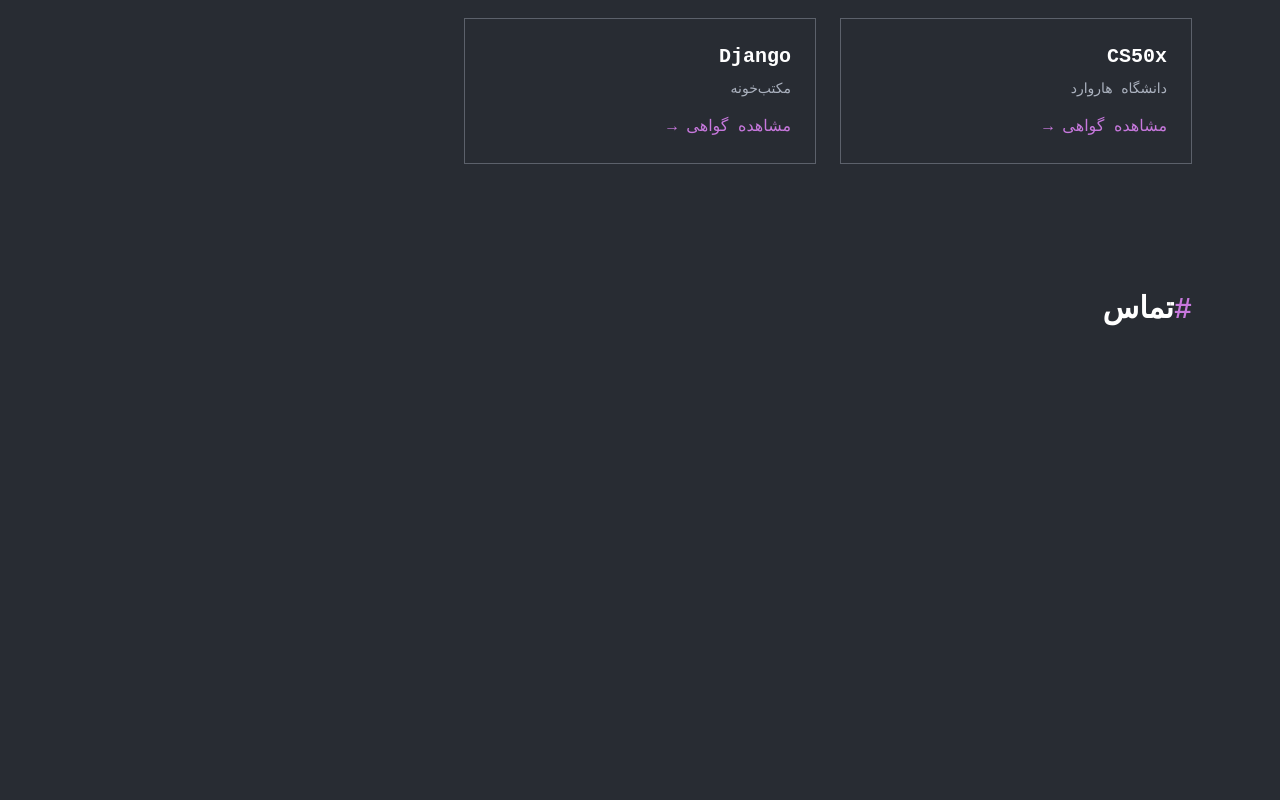
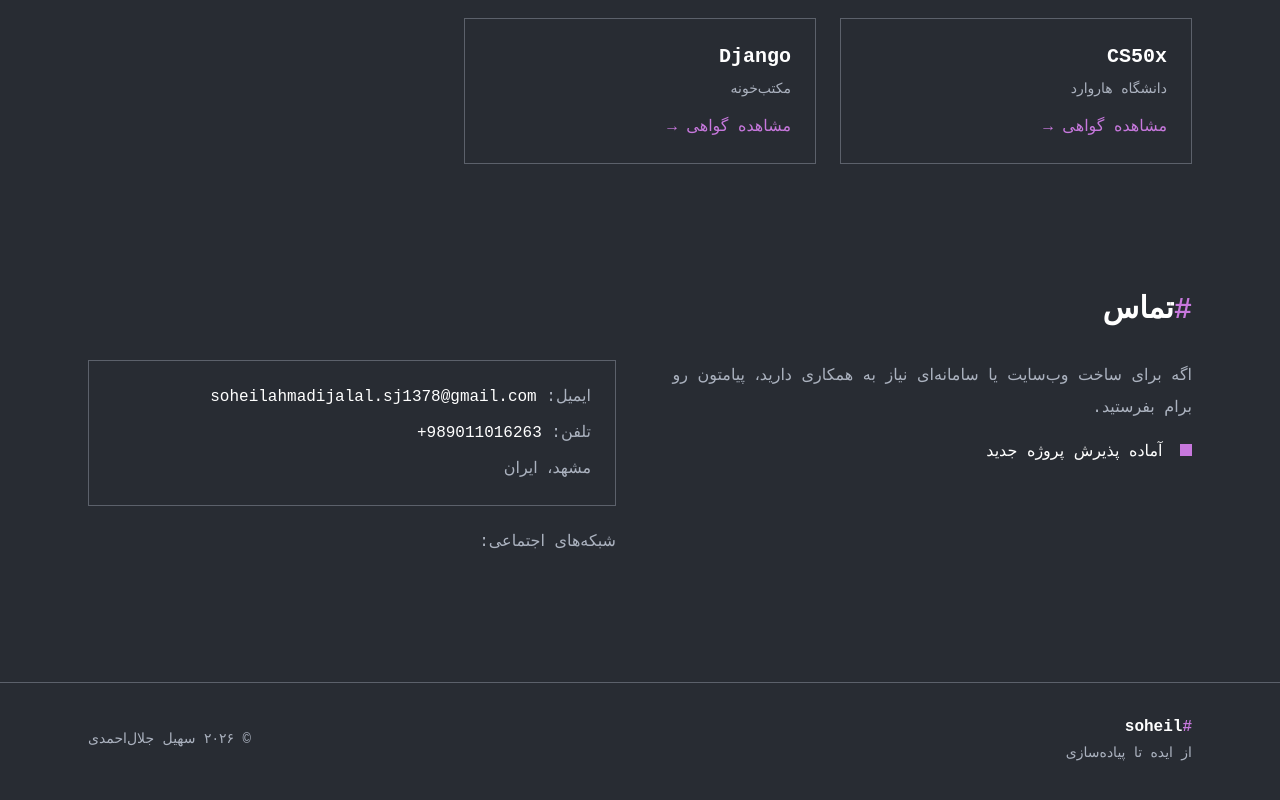
Before and after one commit to SoheilJA/my-react-portfolio, a Vue app: page / in a window 1280 px wide. Shown: the part 3065-3865 px from the top of the page. Built offline with nearby package versions, Linux system fonts and the light colour scheme.

Commit message:
افزودن بخش تماس و فوتر

```diff
--- /dev/null
+++ b/src/components/ContactSection.vue
@@ -0,0 +1,59 @@
+<script setup>
+import {content} from '../data/store'
+</script>
+
+<template>
+  <section id="contact" class="py-16">
+    <h2 class="text-3xl font-bold text-white">
+      <span class="text-accent">#</span>{{ $t('nav.contact') }}
+    </h2>
+
+    <div class="mt-8 grid gap-12 md:grid-cols-2">
+      <div>
+        <p class="leading-8">{{ $t('contact.text') }}</p>
+        <p class="mt-4 text-white">
+          <span class="me-2 inline-block h-3 w-3 bg-accent"></span>
+          {{ $t('hero.status') }}
+        </p>
+      </div>
+
+      <div class="space-y-6">
+        <div class="border border-muted/40 p-6">
+          <ul class="space-y-3">
+            <li>
+              {{ $t('contact.email') }}:
+              <a :href="'mailto:' + content.contact.email" class="text-white hover:text-accent">
+                {{ content.contact.email }}
+              </a>
+            </li>
+            <li>
+              {{ $t('contact.phone') }}:
+              <a
+                  :href="'tel:' + content.contact.phone"
+                  dir="ltr"
+                  class="inline-block text-white hover:text-accent"
+              >
+                {{ content.contact.phone }}
+              </a>
+            </li>
+            <li>{{ $t('contact.location') }}</li>
+          </ul>
+        </div>
+
+        <div class="flex flex-wrap items-center gap-4">
+          <span>{{ $t('contact.social') }}:</span>
+          <template v-for="s in content.contact.socials" :key="s.id">
+            <a
+                v-if="s.url"
+                :href="s.url"
+                target="_blank"
+                class="border border-muted/40 px-3 py-1 transition hover:border-accent hover:text-white"
+            >
+              {{ s.name }}
+            </a>
+          </template>
+        </div>
+      </div>
+    </div>
+  </section>
+</template>
--- /dev/null
+++ b/src/components/SiteFooter.vue
@@ -0,0 +1,15 @@
+<template>
+  <footer class="mt-16 border-t border-muted/40">
+    <div
+        class="mx-auto flex max-w-6xl flex-col gap-4 px-6 py-8 md:flex-row md:items-center md:justify-between"
+    >
+      <div>
+        <span class="font-bold text-white">
+          <span class="text-accent">#</span>soheil
+        </span>
+        <p class="mt-1 text-sm">{{ $t('hero.tagline') }}</p>
+      </div>
+      <p class="text-sm">{{ $t('footer.rights') }}</p>
+    </div>
+  </footer>
+</template>
--- a/src/data/content.json
+++ b/src/data/content.json
@@ -83,6 +83,30 @@
     "certs.verify": {
       "fa": "مشاهده گواهی",
       "en": "View certificate"
+    },
+    "contact.text": {
+      "fa": "اگه برای ساخت وب‌سایت یا سامانه‌ای نیاز به همکاری دارید، پیامتون رو برام بفرستید.",
+      "en": "If you need a website or web system built, send me a message."
+    },
+    "contact.email": {
+      "fa": "ایمیل",
+      "en": "Email"
+    },
+    "contact.phone": {
+      "fa": "تلفن",
+      "en": "Phone"
+    },
+    "contact.location": {
+      "fa": "مشهد، ایران",
+      "en": "Mashhad, Iran"
+    },
+    "contact.social": {
+      "fa": "شبکه‌های اجتماعی",
+      "en": "Social media"
+    },
+    "footer.rights": {
+      "fa": "© ۲۰۲۶ سهیل جلال‌احمدی",
+      "en": "© 2026 Soheil JalalAhmadi"
     }
   },
   "services": [
@@ -435,5 +459,31 @@
       },
       "link": "https://www.maktabkhooneh.org/"
     }
-  ]
+  ],
+  "contact": {
+    "email": "soheilahmadijalal.sj1378@gmail.com",
+    "phone": "+989011016263",
+    "socials": [
+      {
+        "id": 1,
+        "name": "GitHub",
+        "url": ""
+      },
+      {
+        "id": 2,
+        "name": "LinkedIn",
+        "url": ""
+      },
+      {
+        "id": 3,
+        "name": "Telegram",
+        "url": ""
+      },
+      {
+        "id": 4,
+        "name": "WhatsApp",
+        "url": ""
+      }
+    ]
+  }
 }
--- a/src/pages/HomePage.vue
+++ b/src/pages/HomePage.vue
@@ -5,23 +5,20 @@ import ServicesSection from "../components/ServicesSection.vue";
 import ProjectsSection from "../components/ProjectsSection.vue";
 import AboutSection from "../components/AboutSection.vue";
 import CertificatesSection from "../components/CertificatesSection.vue";
+import ContactSection from "../components/ContactSection.vue";
+import SiteFooter from "../components/SiteFooter.vue";
 
-const sections = [ "contact"];
 </script>
 
 <template>
-  <SiteHeader />
+  <SiteHeader/>
   <main class="mx-auto max-w-6xl px-6 pt-24">
-    <HeroSection />
-    <ServicesSection />
-    <ProjectsSection />
-    <AboutSection />
+    <HeroSection/>
+    <ServicesSection/>
+    <ProjectsSection/>
+    <AboutSection/>
     <CertificatesSection/>
-
-    <section v-for="s in sections" :id="s" :key="s" class="min-h-screen py-16">
-      <h2 class="text-3xl font-bold text-white">
-        <span class="text-accent">#</span>{{ $t("nav." + s) }}
-      </h2>
-    </section>
+    <ContactSection/>
   </main>
+  <SiteFooter/>
 </template>
```
